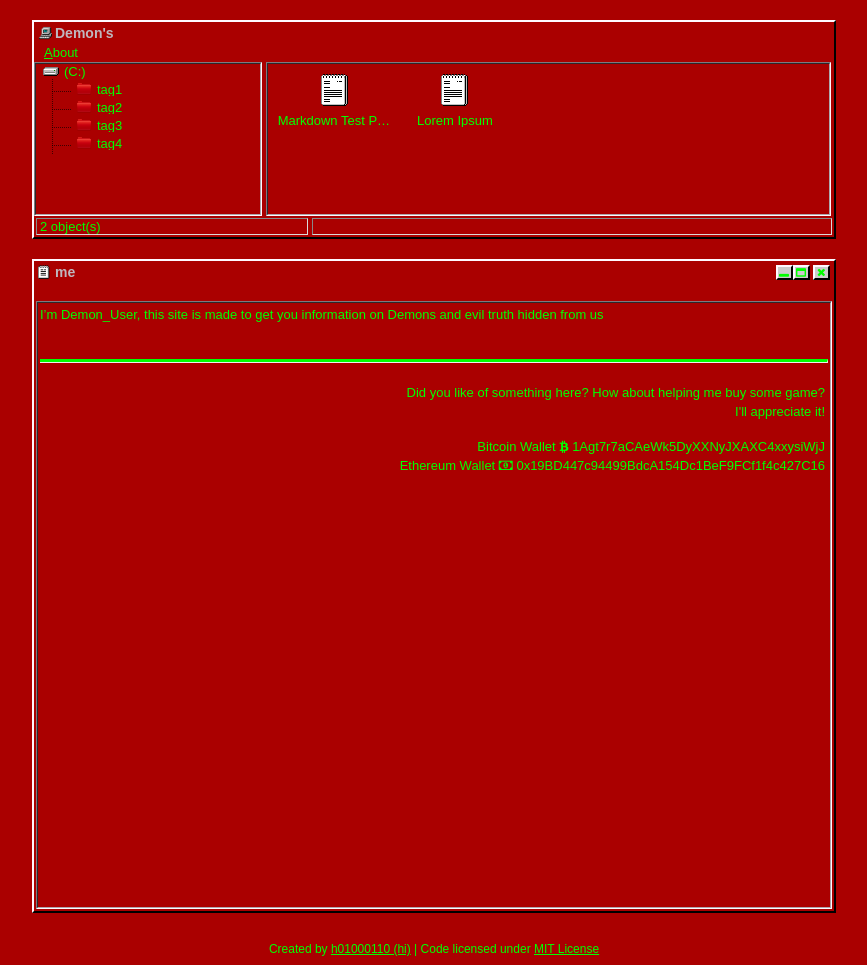
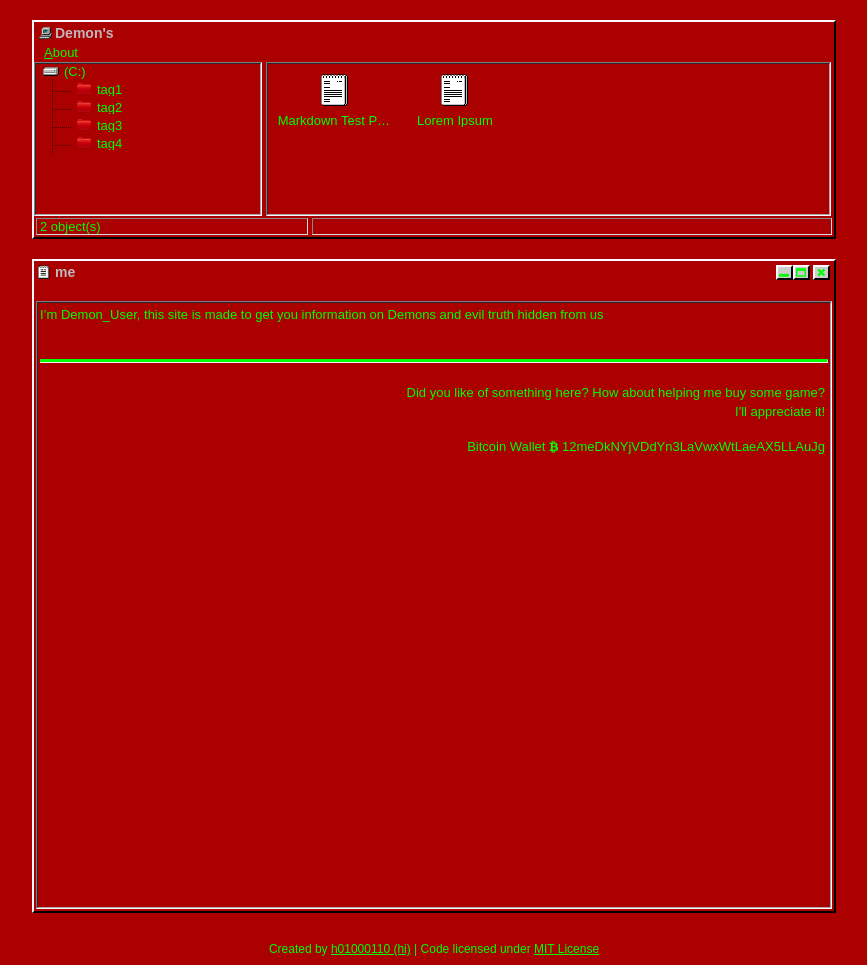
Before and after one commit to demonuser/demonuser.github.io, a Jekyll site: the page built from me/index.md, in a window 1280 px wide. Shown: the whole page, without its empty margins (206-1073 px from the left). Built offline with Jekyll 4.4.1, drawn with Linux system fonts in a browser that asks for light colours.

Commit message:
Update donate.html

```diff
--- a/_includes/donate.html
+++ b/_includes/donate.html
@@ -4,5 +4,5 @@
 <div class="donate">
 	<p>Did you like of something here? How about helping me buy some game?<br>
 	I'll appreciate it!</p>
-	<p>Bitcoin Wallet <i class="fa fa-btc"></i> 1Agt7r7aCAeWk5DyXXNyJXAXC4xxysiWjJ<br>Ethereum Wallet <i class="fa fa-money"></i> 0x19BD447c94499BdcA154Dc1BeF9FCf1f4c427C16</p>
+	<p>Bitcoin Wallet <i class="fa fa-btc"></i> 12meDkNYjVDdYn3LaVwxWtLaeAX5LLAuJg
 </div>
```
